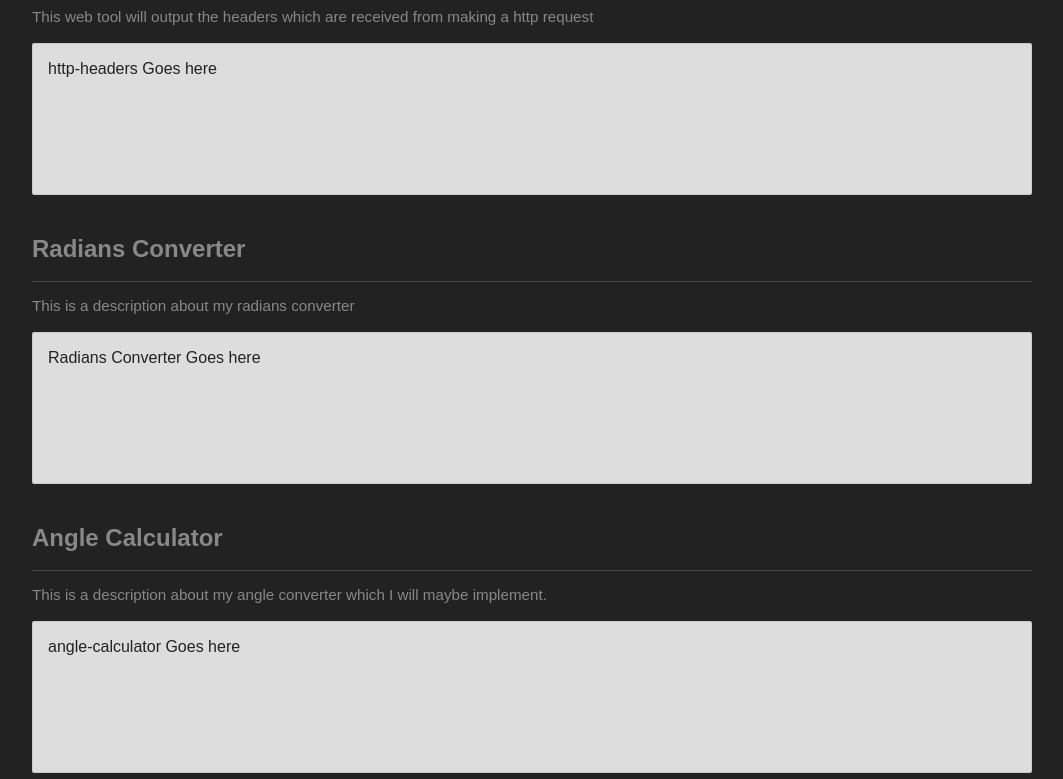
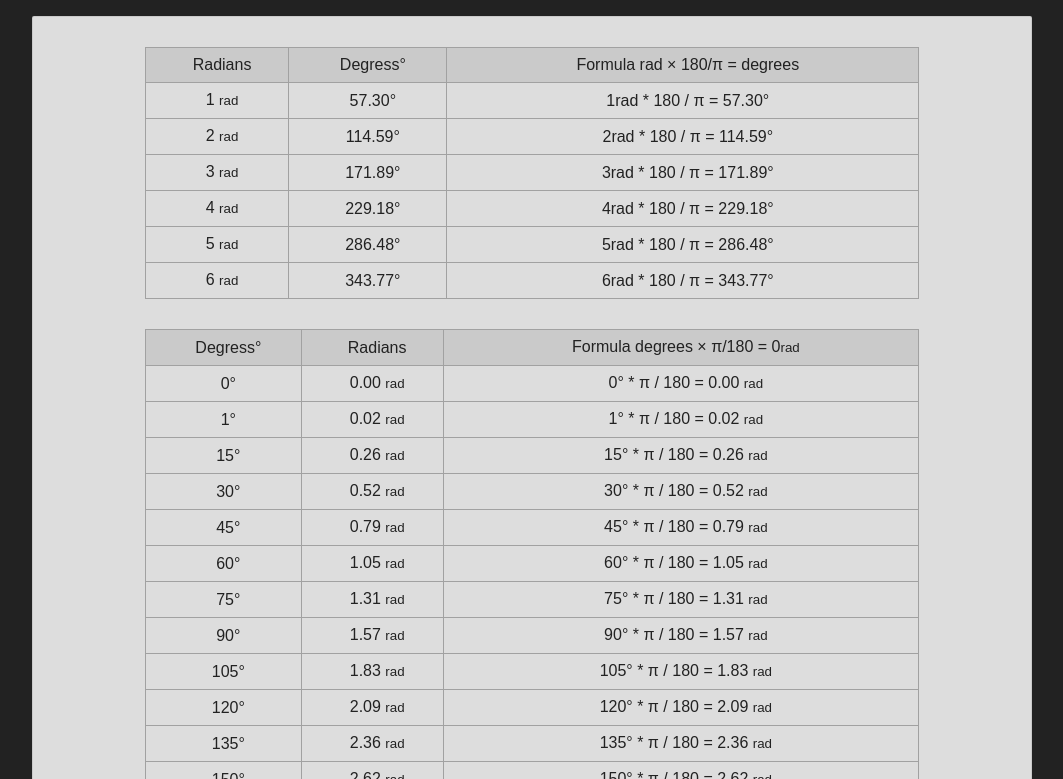
Before and after one commit to davidthorn/web-tools, a website: page src/index.html in a window 1280 px wide. Shown: the part 217-996 px from the top of the page, without its empty margins (108-1171 px from the left). Drawn offline with Linux system fonts and the light colour scheme; no server answers.

Commit message:
radians to degrees cnverter completed

```diff
--- /dev/null
+++ b/src/css/radians-converter.css
@@ -0,0 +1,21 @@
+#radians-converter-wrapper table {
+    border: 1px solid #a1a1a1;
+    width: 80%;
+    height: auto;
+    margin: 30px auto 30px auto;
+    border-collapse: collapse;
+}
+
+table thead{
+    text-indent: 10px;
+    line-height: 1.5em;
+    background: #a1a1a150;
+    border: 1px solid #a1a1a1;
+}
+
+table td{
+    text-indent: 10px;
+    line-height: 2em;
+    border: 1px solid #a1a1a1;
+    text-align: center;
+}
--- a/src/index.html
+++ b/src/index.html
@@ -36,9 +36,9 @@
             <div id="webtools-description" class="page-description"></div>
             <div id="webtools-list"></div>
         </div>
-
+        <script src="/js/tools.js" type="text/javascript"></script>
         <script src="/js/webtools-description.js" type="text/javascript"></script>
         <script src="/js/webtools-list.js" type="text/javascript"></script>
-        <script src="/js/tools.js" type="text/javascript"></script>
+
     </body>
 </html>
--- a/src/js/angle-calculator.js
+++ b/src/js/angle-calculator.js
@@ -1,8 +1,5 @@
-(() => {
-
+window.addEventListener('onload' , () => {
     const wrapper = document.getElementById('angle-calculator-wrapper')
 
     wrapper.innerHTML = "This is the angle calculator box"
-
-
-})()
+})
--- a/src/js/http-headers.js
+++ b/src/js/http-headers.js
@@ -1,8 +1,6 @@
-(() => {
 
+window.addEventListener('onload' , () => {
     const wrapper = document.getElementById('http-headers-wrapper')
 
     wrapper.innerHTML = "This is the http-headers box"
-
-
-})()
+})
--- a/src/js/radians-converter.js
+++ b/src/js/radians-converter.js
@@ -1,8 +1,56 @@
 (() => {
 
-    const wrapper = document.getElementById('radians-converter-wrapper')
+    window.radiansConverter = () => {
 
-    wrapper.innerHTML = "This is the radians converter box"
+        const tableBody = document.getElementById('radians-table-body')
+        const degressTableBody = document.getElementById('degress-table-body')
+
+        for(let x = 1; x <= 6; x++) {
+
+            const radians = x;
+            const degrees = x * 180 / Math.PI
+
+            const ele = document.createElement('tr')
+            const text = `
+                    <td>${radians} <small>rad</small></td>
+                    <td>${degrees.toFixed(2)}&deg;</td>
+                    <td>${radians}rad * 180 / &pi; = ${degrees.toFixed(2)}&deg;</td>
+            `
+            ele.innerHTML = text
+
+            if(tableBody.children.length === 0) {
+                ele.innerHTML = text
+                tableBody.appendChild(ele)
+            } else {
+                tableBody.children[tableBody.children.length - 1].after(ele)
+            }
+
+        }
+
+        const addDegreeToRadin = (degreesNum) => {
+            const degrees = degreesNum;
+            const radians = degreesNum * Math.PI / 180
+
+            const ele = document.createElement('tr')
+            const text = `
+                    <td>${degrees}&deg;</td>
+                    <td>${radians.toFixed(2)} <small>rad</small></td>
+                    <td>${degreesNum}&deg; * &pi; / 180 = ${radians.toFixed(2)} <small>rad</small></td>
+            `
+            ele.innerHTML = text
+
+            if(degressTableBody.children.length === 0) {
+                ele.innerHTML = text
+                degressTableBody.appendChild(ele)
+            } else {
+                degressTableBody.children[degressTableBody.children.length - 1].after(ele)
+            }
+        }
 
 
+        for(let y = 0; y < 360; y += 15) {
+            addDegreeToRadin(y)
+            if(y === 0) addDegreeToRadin(1)
+        }
+    }
 })()
--- a/src/js/tools.js
+++ b/src/js/tools.js
@@ -1,21 +1,31 @@
 window.tools = [
 
     {
-        order: 1,
-        title: "Radians Converter",
-        description: "This is a description about my radians converter",
+        order: 0,
+        title: "Radians (<small>rad</small>) to Degrees&deg; Converter",
+        description: "For some reason I alway forget the formula for converting radians to degrees. I know that it uses &pi; and 180, but always forget the order in which they are used. So the easiest solution was to do this and hopefully this will either help me to remember or it will give me a guide to remember.",
         name: "radians-converter",
-        script: "/js/radians-converter.js"
+        script: "/js/radians-converter.js",
+        stylesheet: "/css/radians-converter.css",
+        render: () => {
+            const interval = setInterval(() => {
+                if(window.radiansConverter !== undefined) {
+                    window.radiansConverter()
+                    clearInterval(interval)
+                }
+            }, 100)
+        },
+        active: true
     },
     {
-        order: 2,
+        order: 1,
         title: "Angle Calculator",
         description: "This is a description about my angle converter which I will maybe implement.",
         name: "angle-calculator",
         script: "/js/angle-calculator.js"
     },
     {
-        order: 0,
+        order: 2,
         title: "Http Headers Check",
         description: "This web tool will output the headers which are received from making a http request",
         name: "http-headers",
--- a/src/js/webtools-description.js
+++ b/src/js/webtools-description.js
@@ -1,5 +1,4 @@
-(() => {
-
+window.addEventListener('onload' , () => {
     console.trace('this was written here')
 
     const ele = document.getElementById('webtools-description')
@@ -10,5 +9,4 @@
     } , (data, code, response) => {
         ele.innerHTML = data
     })
-
-})()
+})
--- a/src/js/webtools-list.js
+++ b/src/js/webtools-list.js
@@ -1,18 +1,19 @@
 "use strict";
 
-(async () => {
+document.addEventListener('DOMContentLoaded', async ( ) => {
 
     const loadTemplate = async (template) => {
         return await fetch(`/templates/${template}.html`).then((response) => {
-            if(response.status === 404) return Promise.resolve(undefined)
+            if (response.status === 404) return Promise.resolve(undefined)
             return response.text()
         })
 
     }
 
-    const scriptFileExists  = async (filename)  => {
+    const fileExists = async (filename) => {
+        if (filename === undefined) return Promise.resolve(undefined)
         return await fetch(filename, { method: "HEAD" }).then((response) => {
-            if(response.status === 404) return Promise.resolve(undefined)
+            if (response.status === 404) return Promise.resolve(undefined)
             return Promise.resolve(true)
         })
     }
@@ -21,6 +22,13 @@
         let s = document.createElement('script')
         s.src = src
         s.type = "text/javascript"
+        document.body.children[document.body.children.length - 1].after(s)
+    }
+
+    const addCssTag = (src) => {
+        let s = document.createElement('link')
+        s.href = src
+        s.rel = "stylesheet"
         document.body.appendChild(s)
     }
 
@@ -28,24 +36,53 @@
 
         const toolsList = document.getElementById('tools-list')
 
-        if(window.tools === undefined || window.tools === null) {
+        if (window.tools === undefined || window.tools === null) {
             throw new Error('could not find tools')
         }
 
         window.tools = window.tools.sort((a, b) => {
-            return a.order < b.order ? -1 : 1
+            return a.order > b.order ? 1 : -1
         })
 
+        let promises = []
+        window.tools.forEach((tool, index) => {
 
-        var index = 0
-        window.tools.forEach(async (tool) => {
-            const {name, title, description, script} = tool
+            const p = new Promise(async (resolve) => {
 
-            const template = await loadTemplate(name)
-            if( template === undefined) return
-            console.log(tool)
+                const { name, script, stylesheet, active } = tool
+
+                if(active === undefined) {
+                    delete window.tools[index]
+                    return resolve(true)
+                }
+
+                const template = await loadTemplate(name)
+                if (template === undefined) {
+                    delete window.tools[index]
+                    return resolve(true)
+                }
+                window.tools[index].template = template
+                if (await fileExists(script)) {
+                    addScriptTag(script)
+                }
+
+                if (await fileExists(stylesheet)) {
+                    addCssTag(stylesheet)
+                }
+
+                resolve(true)
+            })
+
+            promises.push(p)
+        })
+
+        await Promise.all(promises)
+
+        window.tools.forEach((tool, index) => {
+            const { name, title, description, template, render } = tool
+
             const ele = document.createElement('LI')
-            ele.setAttribute('id' , `${name}-${index}`)
+            ele.setAttribute('id', `${name}-${index}`)
             ele.innerHTML = `
                 <h3 class="title">${title}</h3>
                 <p class="description">${description}</p>
@@ -53,17 +90,19 @@
                 ${template}
                 </div>
             `
+
             if(toolsList.children.length > 0) {
                 toolsList.children[toolsList.children.length - 1].after(ele)
             } else {
                 toolsList.appendChild(ele)
             }
 
+            if(render !== undefined) {
+                render()
+            }
+
             index += 1
 
-            if(await scriptFileExists(script)) return
-            addScriptTag(script)
-            console.log('javascript file shoild be loaded')
         })
 
     }
@@ -73,4 +112,5 @@
     const ele = document.getElementById('webtools-list');
     ele.innerHTML = listTemplate;
     await appendTools()
-})();
+
+})
--- a/src/templates/radians-converter.html
+++ b/src/templates/radians-converter.html
@@ -1,3 +1,28 @@
-<p id="radians-converter-wrapper">
-    Radians Converter Goes here
-</p>
+<div id="radians-converter-wrapper">
+
+    <table class="table-class">
+
+        <thead>
+            <td>Radians</td>
+            <td>Degress&deg;</td>
+            <td>Formula rad × 180/π = degrees</td>
+
+        </thead>
+
+        <tbody id="radians-table-body"></tbody>
+
+    </table>
+
+    <table class="table-class">
+
+        <thead>
+            <td>Degress&deg; </td>
+            <td>Radians</td>
+            <td>Formula degrees × π/180 = 0<small>rad</small></td>
+        </thead>
+
+        <tbody id="degress-table-body"></tbody>
+
+    </table>
+
+</div>
```
